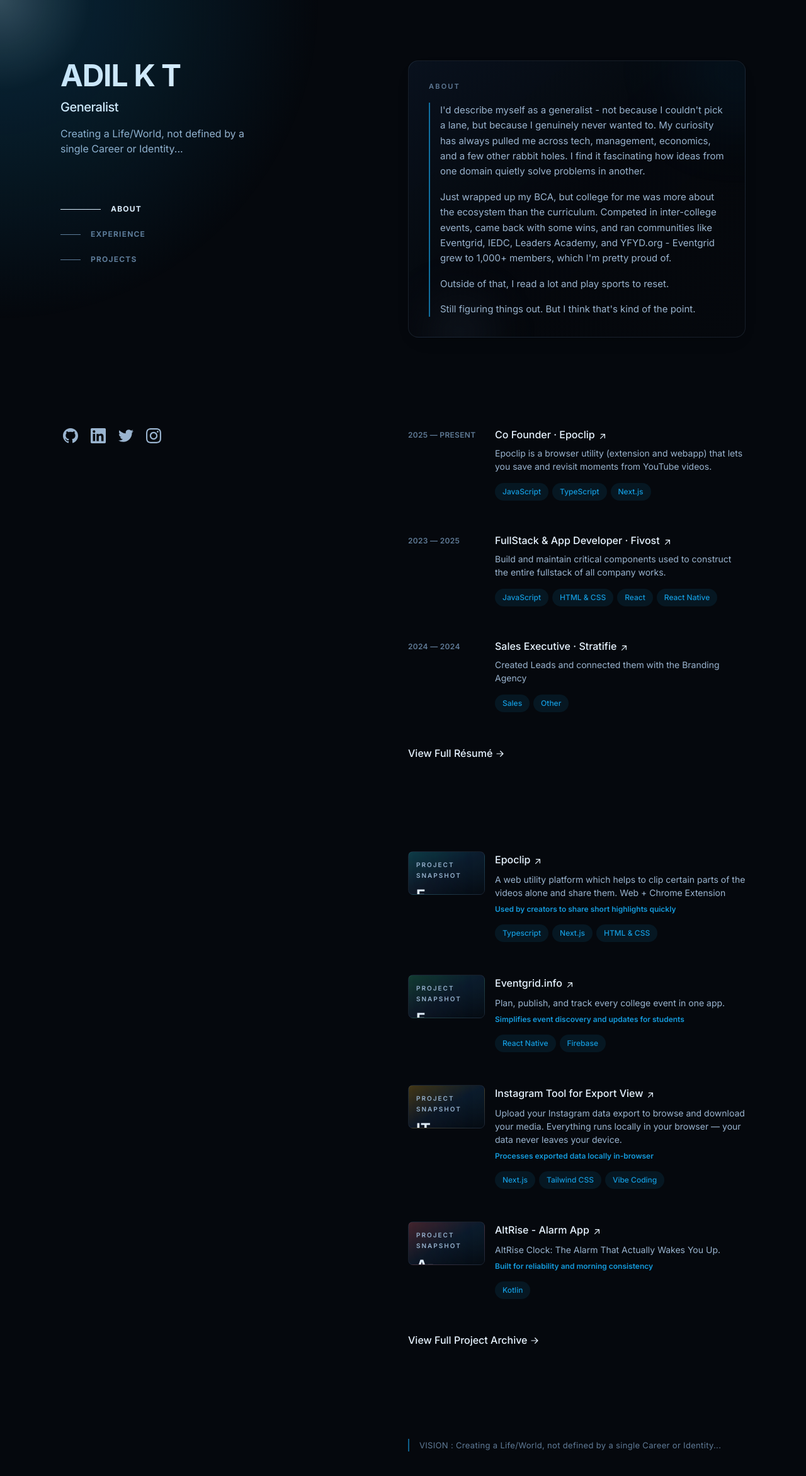
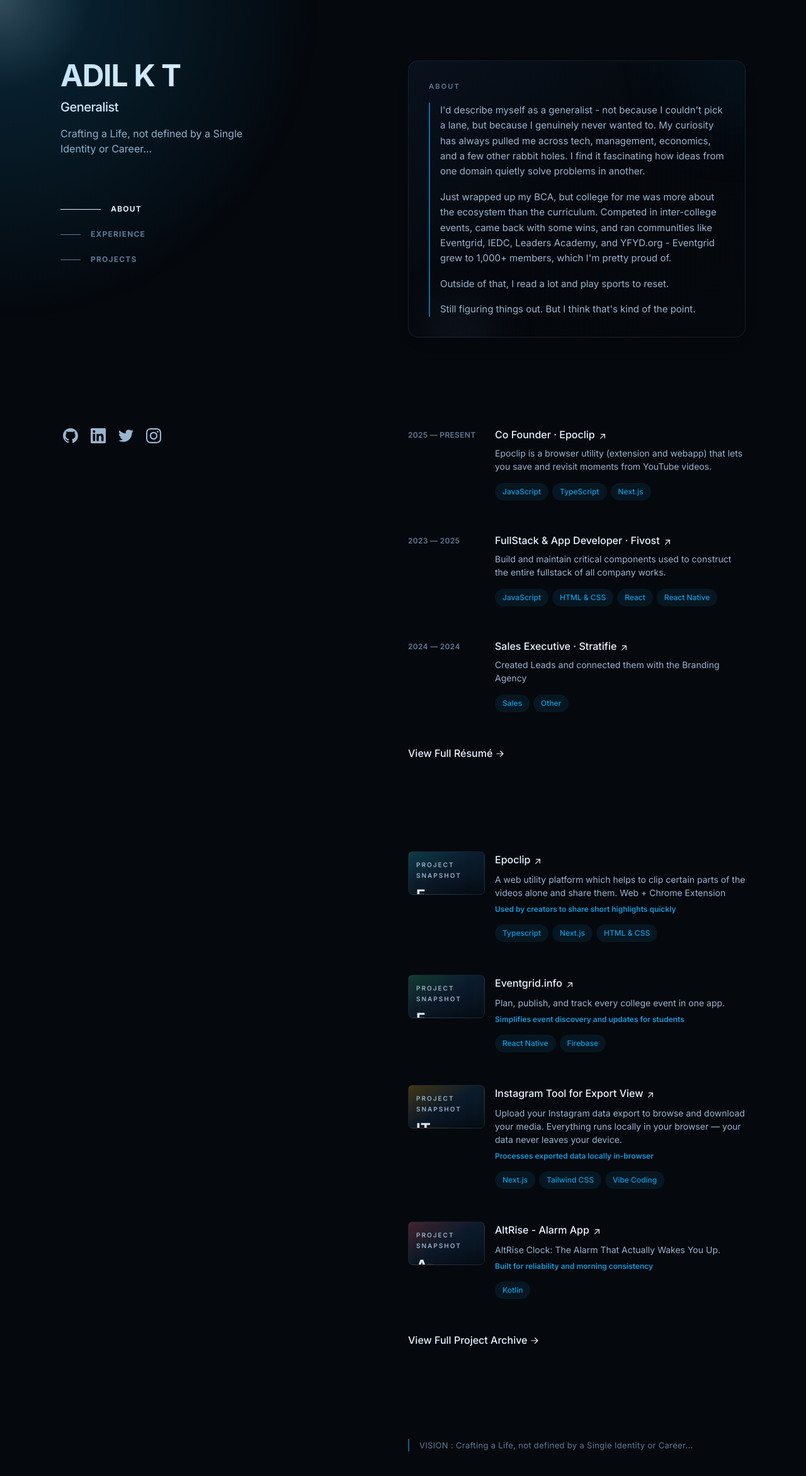
Before and after one commit to adilkt16/portfolio, a Next.js app: page / in a window 1280 px wide. Shown: the top 2344 px of the page at 63% size. Built offline with nearby package versions, Linux system fonts and the light colour scheme.

Commit message:
Updated Vision

```diff
--- a/app/layout.tsx
+++ b/app/layout.tsx
@@ -10,7 +10,7 @@
 
 export const metadata: Metadata = {
   title: 'Portfolio | Generalist | ADIL K T',
-  description: 'Creating a Life/World, not defined by a single Career or Identity...',
+  description: 'Crafting a Life, not defined by a Single Identity or Career...',
 };
 
 export default function RootLayout({
--- a/components/Footer.tsx
+++ b/components/Footer.tsx
@@ -2,7 +2,7 @@
   return (
     <footer className="max-w-xl pb-16 text-sm text-foreground-muted sm:pb-0">
       <p className="border-l-2 border-primary/60 pl-4 text-[13px] tracking-wide text-foreground-accent">
-        VISION : Creating a Life/World, not defined by a single Career or Identity...
+        VISION : Crafting a Life, not defined by a Single Identity or Career...
       </p>
     </footer>
   );
--- a/components/Sidebar.tsx
+++ b/components/Sidebar.tsx
@@ -47,7 +47,7 @@
           Generalist
         </h2>
         <p className="mt-4 max-w-xs leading-normal text-foreground-muted">
-          Creating a Life/World, not defined by a single Career or Identity...
+          Crafting a Life, not defined by a Single Identity or Career...
         </p>
 
         <nav className="nav hidden lg:block" aria-label="In-page jump links">
```
